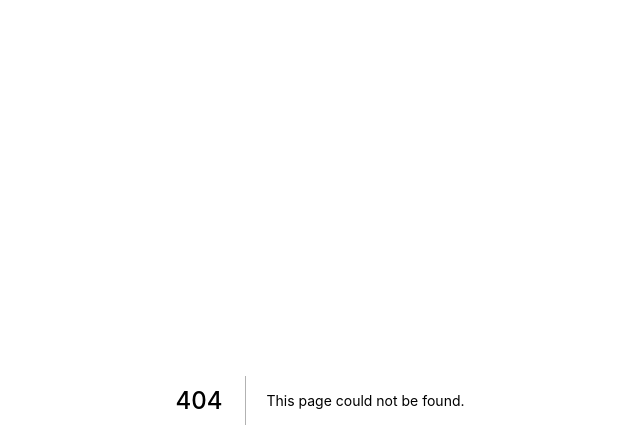
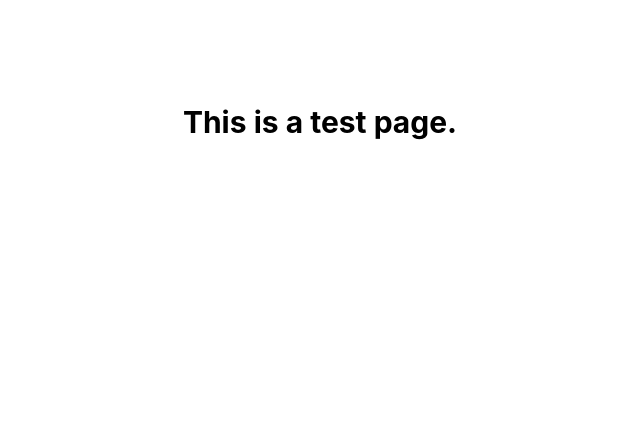
Before and after one commit to jmk0811/CSE-416-Project-Client, a Next.js app: page /testpage in a window 1280 px wide. Before the commit this address had no page. Shown: the top 448 px of the page, without its empty margins (320-960 px from the left). Built offline with nearby package versions, Linux system fonts and the light colour scheme.

Commit message:
Test: test page creation

```diff
--- a/pages/index.js
+++ b/pages/index.js
@@ -1,6 +1,7 @@
 import Head from 'next/head'
 import Image from 'next/image'
 import styles from '../styles/Home.module.css'
+import Link from "next/link";
 
 export default function Home() {
   return (
@@ -20,6 +21,12 @@ export default function Home() {
           Get started by editing{' '}
           <code className={styles.code}>pages/index.js</code>
         </p>
+
+        <Link href={"/testpage"}>
+          <a>
+            <button className={"bg-blue-600 px-20 py-10 rounded-2xl text-[30px] text-white font-bold hover:scale-125 duration-200 mb-[60px]"}>Test Page</button>
+          </a>
+        </Link>
 
         <div className={styles.grid}>
           <a href="https://nextjs.org/docs" className={styles.card}>
--- /dev/null
+++ b/pages/testpage/index.js
@@ -0,0 +1,9 @@
+function TestPage() {
+    return (
+        <div className={"flex"}>
+            <div className={"mx-auto mt-[100px] text-[30px] font-bold"}>This is a test page.</div>
+        </div>
+    );
+}
+
+export default TestPage;
```
